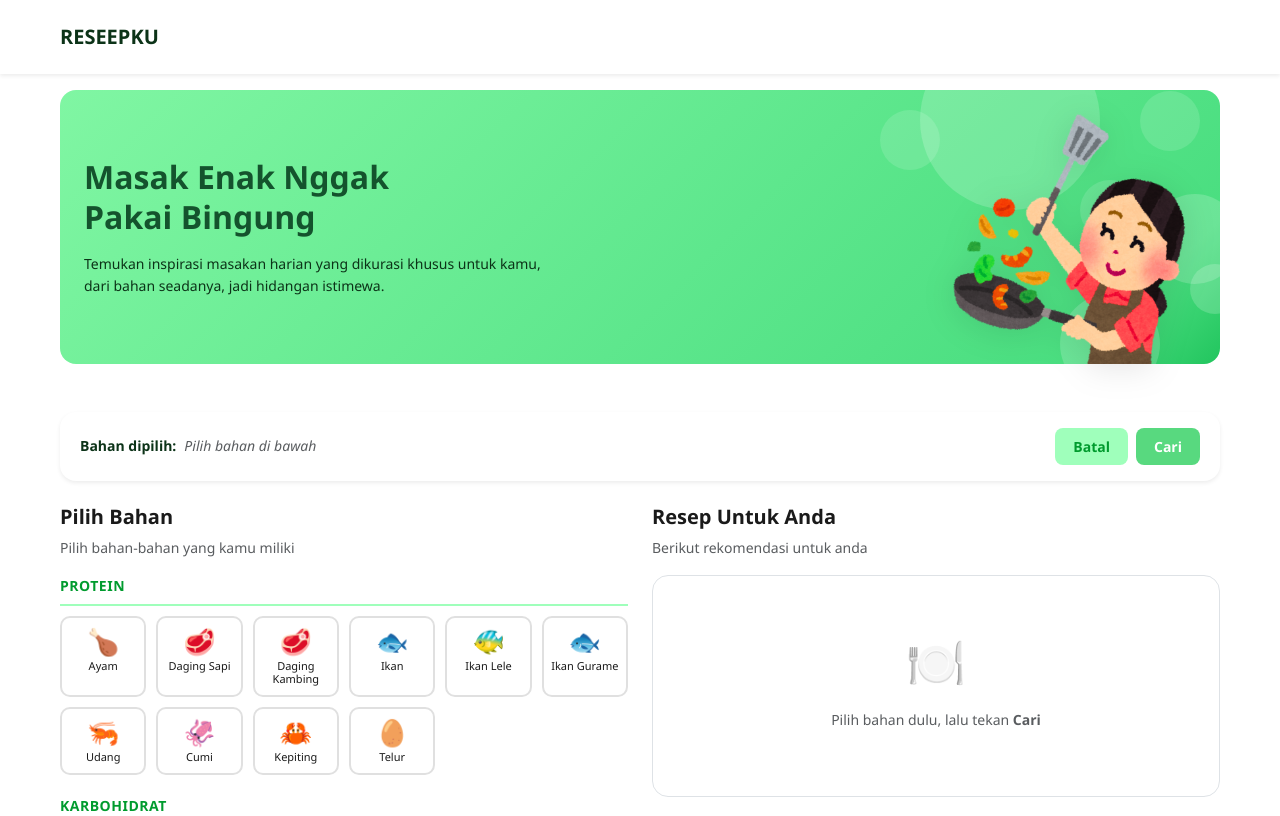
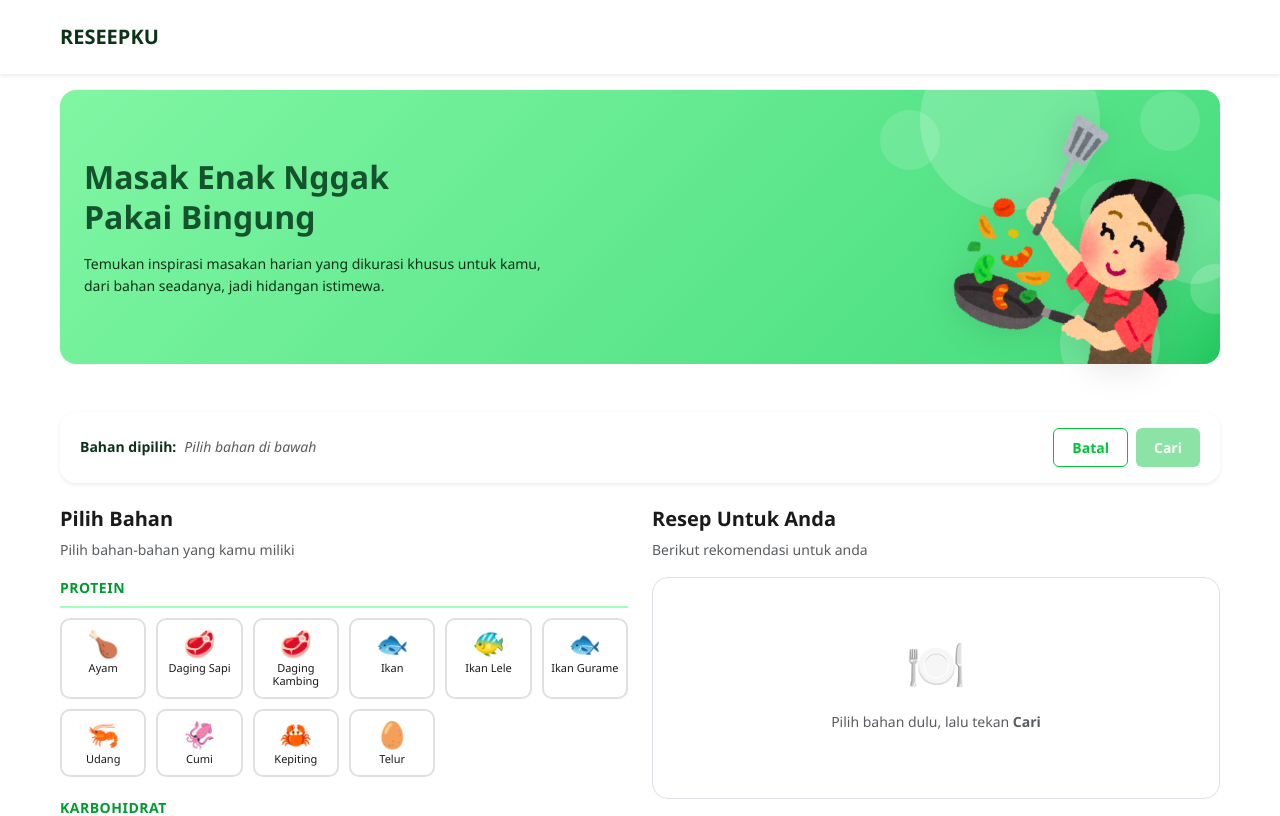
Before and after one commit to septheazisca/app-rekomendasi-resep, a Flask app: page / in a window 1280 px wide. Shown: the top 816 px of the page. Run offline with Flask 3, Linux system fonts and the light colour scheme.

Commit message:
tampilan - fix bahan bar

```diff
--- a/views/static/css/style.css
+++ b/views/static/css/style.css
@@ -138,26 +138,11 @@ body {
 /* ── Tombol ── */
 .btn {
   padding: 8px 18px;
-  border: none;
-  border-radius: 8px;
   cursor: pointer;
   font-size: 14px;
-  font-weight: 600;
-  transition: all 0.15s;
-}
-
-.btn-reset {
-  background: white;
-  color: var(--teks-2);
-  border: 1px solid var(--border);
 }
 
 .btn-reset:hover { background: #f0f0f0; }
-
-.btn-cari {
-  background: var(--hijau);
-  color: white;
-}
 
 .btn-cari:hover:not(:disabled) { background: var(--hijau-2); }
 .btn-cari:disabled { opacity: 0.45; cursor: not-allowed; }
--- a/views/templates/components/bahan_bar.html
+++ b/views/templates/components/bahan_bar.html
@@ -1,6 +1,6 @@
 <!-- ── Bahan Bar ── -->
  <div class="container mt-3">
-<div class="bg-white shadow-sm sticky-top rounded-4 rk-bahan-bar-border" style="z-index:1020;">
+<div class="bg-white shadow-sm rounded-4 rk-bahan-bar-border" style="box-shadow: rgba(17, 12, 46, 0.15) 0px 48px 100px 0px;">
   <div class="container py-3">
     <div class="d-flex align-items-center gap-2 flex-wrap">
       <span class="small fw-semibold" style="color:#0C3318;">Bahan dipilih:</span>
@@ -8,8 +8,8 @@
         <span class="text-muted fst-italic small">Pilih bahan di bawah</span>
       </div>
       <div class="d-flex gap-2">
-        <button class="btn btn-outline-secondary btn-md fw-bold" onclick="resetBahan()"  style="background-color: #9FFFBB; color: #009B2E; border: none;">Batal</button>
-        <button class="btn btn-success btn-md fw-bold" id="btnCari" onclick="cariResep()" disabled style="background-color: #00C53B; color: white; border: none;">Cari</button>
+        <button class="btn btn-md fw-bold btn-reset" onclick="resetBahan()"  style="border: 1px solid #00C53B; color: #00C53B;">Batal</button>
+        <button class="btn btn-md fw-bold btn-cari" id="btnCari" onclick="cariResep()" disabled style="background-color: #00C53B; color: white; border: none;">Cari</button>
       </div>
     </div>
   </div>
```
